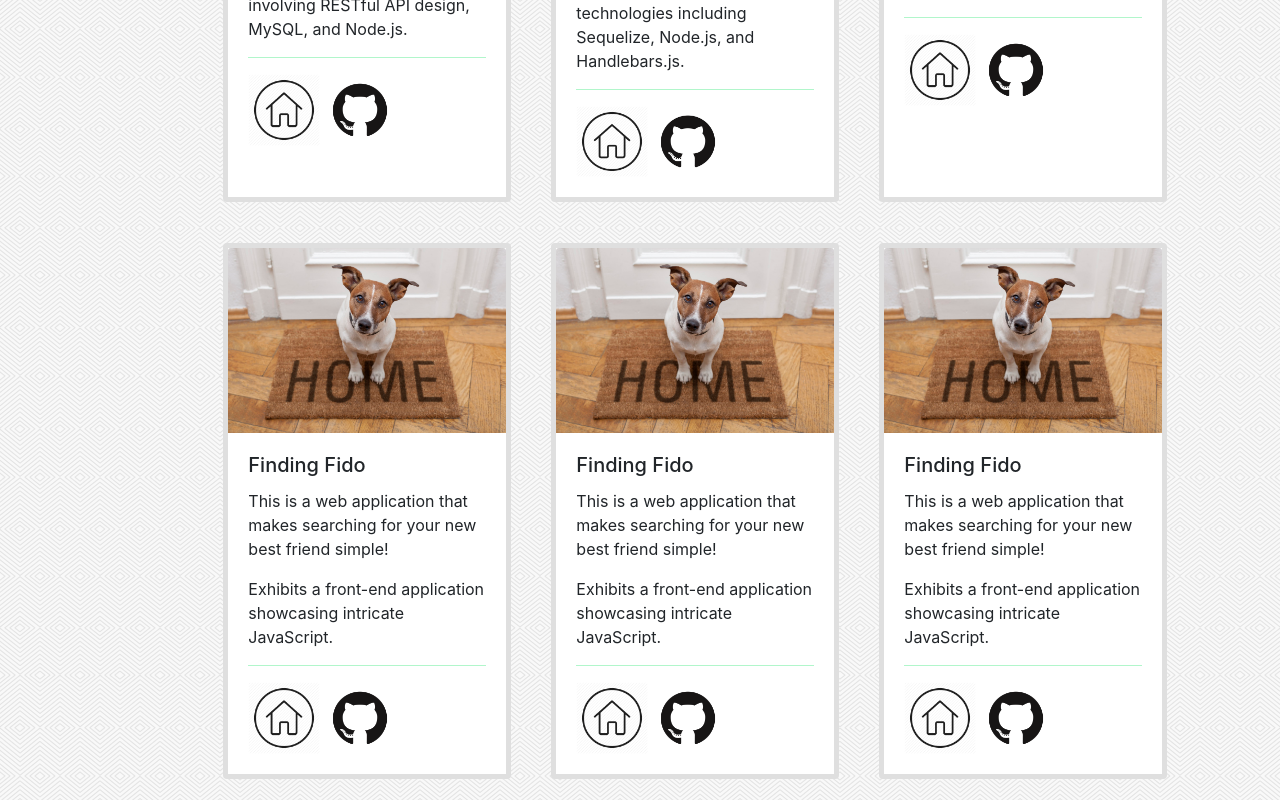
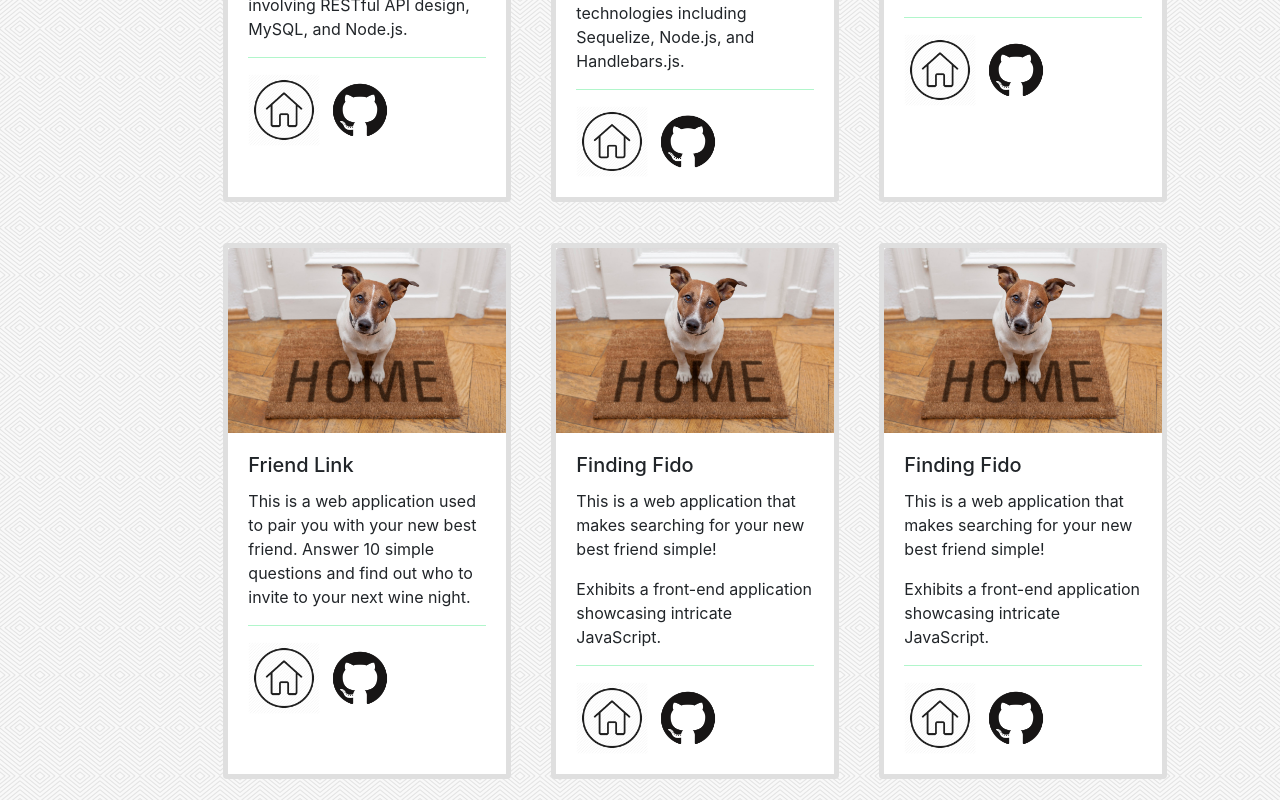
Before and after one commit to casmith205/Portfolio, a plain HTML site: page portfolio.html in a window 1280 px wide. Shown: the part 525-1325 px from the top of the page. Drawn offline with nearby package versions, Linux system fonts and the light colour scheme.

Commit message:
changed links to friend  link

```diff
--- a/portfolio.html
+++ b/portfolio.html
@@ -91,14 +91,14 @@
             <div class="card" style="width: 18rem;">
                 <img class="card-img-top" src="assets/imgs/doghome.jpg" alt="Project Img">
                 <div class="card-body">
-                    <h5 class="card-title">Finding Fido</h5>
-                    <p class="card-text">This is a web application that makes searching for your new best friend simple!</p>
-                    Exhibits a front-end application showcasing intricate JavaScript.
+                    <h5 class="card-title">Friend Link</h5>
+                    <p class="card-text">This is a web application used to pair you with your new best friend.
+                        Answer 10 simple questions and find out who to invite to your next wine night.
                     <hr>
-                    <a href="https://finding-fido-now.herokuapp.com/homepage.html" target="_blank" class="portfolioBtn">
+                    <a href="https://friend-finder-cas.herokuapp.com/" target="_blank" class="portfolioBtn">
                         <img id="homeIcon" src="assets/imgs/home.png" alt="Website">
                     </a>
-                    <a href="https://github.com/casmith205/Finding-Fido" align="top" target="_blank" class="portfolioBtn">
+                    <a href="https://github.com/casmith205/Friend-Matcher" align="top" target="_blank" class="portfolioBtn">
                         <img id="githubIcon" src="assets/imgs/github.png" alt="Repo">
                     </a>
                 </div>
```
